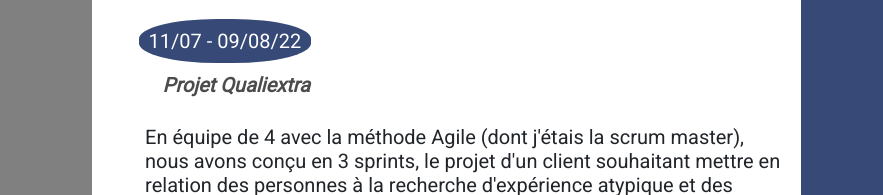
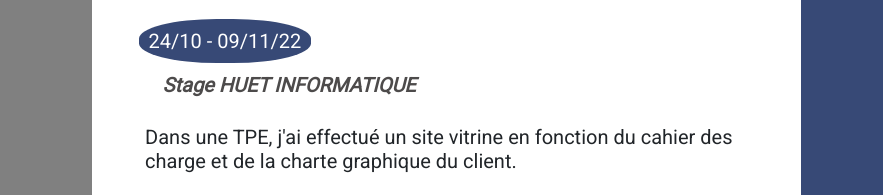
Before and after one commit to AurelieDombre/cv-developpeuse-web, a plain HTML site: page index.html in a window 1280 px wide. Shown: the part 883-1078 px from the top of the page, 397-1280 px from the left. Drawn offline with nearby package versions, Linux system fonts and the light colour scheme; a web font is replaced by a local one.

Commit message:
ajout d'une expérience

```diff
--- a/index.html
+++ b/index.html
@@ -230,6 +230,13 @@
                 <div class="partie-exp__exp">
                     <h3>Expériences</h3>
                     <div class="partie-exp__exp--conteneur">
+                        <time> 24/10 - 09/11/22</time>
+                        <p class="partie-exp__titres">Stage HUET INFORMATIQUE</p>
+                        <p class="partie-exp__intro">
+                            Dans une TPE, j'ai effectué un site vitrine en fonction du cahier des charge et de la charte graphique du client.
+                        </p>
+                    </div>
+                    <div class="partie-exp__exp--conteneur">
                         <time> 11/07 - 09/08/22</time>
                         <p class="partie-exp__titres">Projet Qualiextra</p>
                         <p class="partie-exp__intro">En équipe de 4 avec la méthode Agile (dont j'étais la scrum
```
